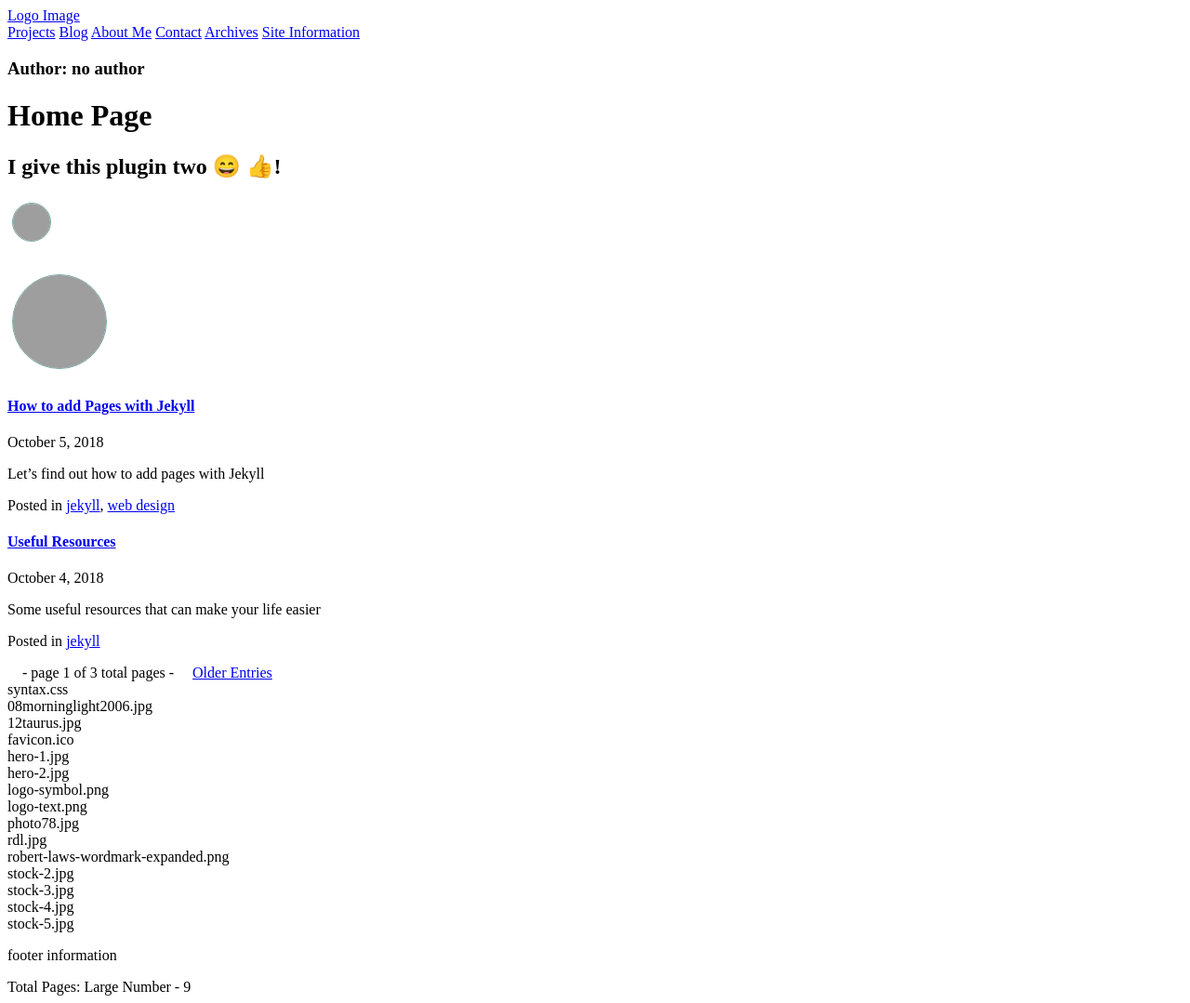
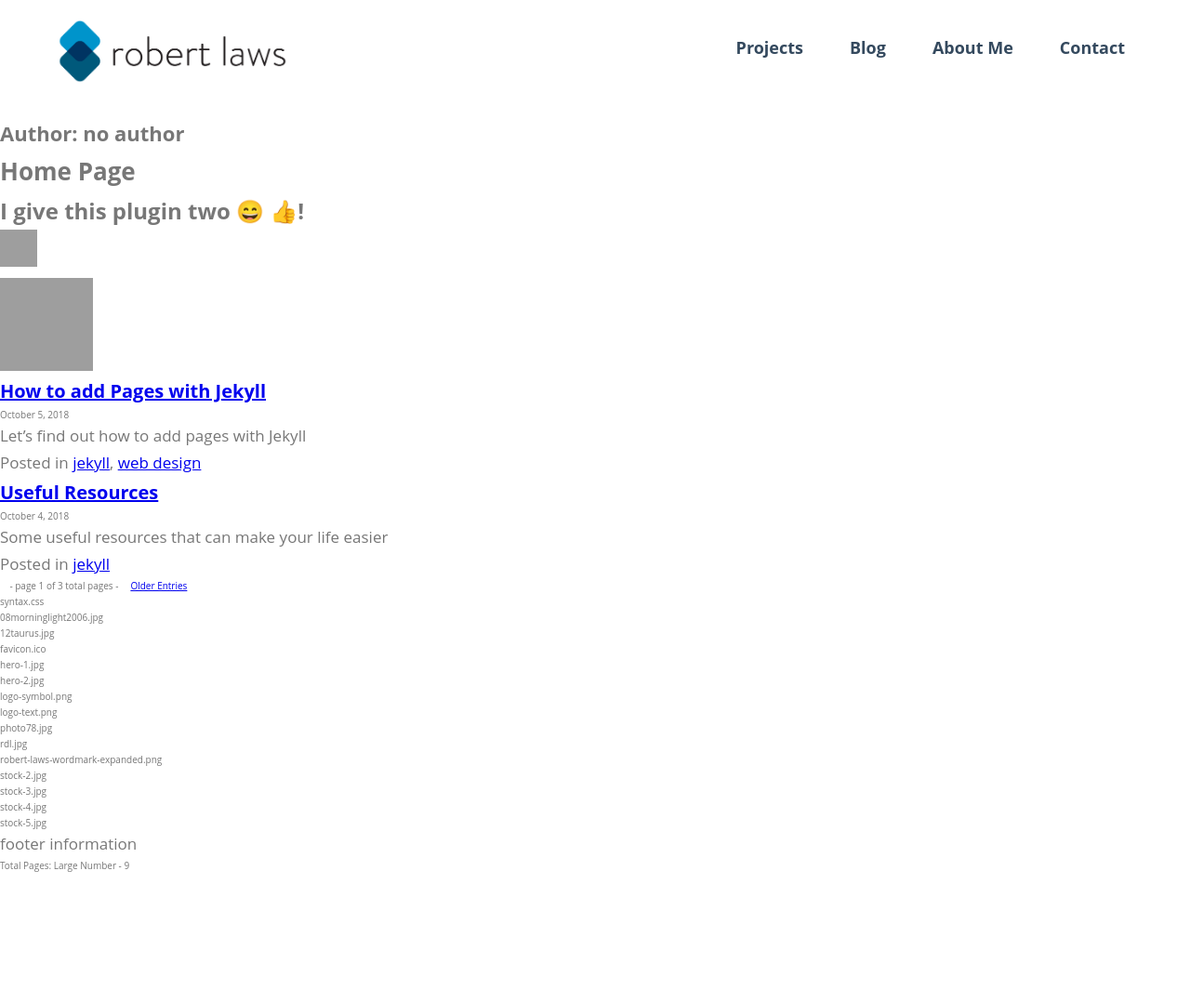
Before and after one commit to robert-laws/jekyll-review-october-2018, a Jekyll site: the page built from index.html, in a window 1280 px wide, cut to the strip 0-1079 px from the top of the page. Shown: the whole strip at 93% size. Built offline with Jekyll 4.4.1, drawn with Linux system fonts in a browser that asks for light colours; nearby versions of some CDN libraries; emoji names are drawn with the system emoji font; the list of posts is cut into pages by our own code; after the commit the page ends 940 px from its top, so only the background shows below that; grey boxes are pictures that could not be loaded.

Commit message:
add abstracts, base, and layout sass & header

```diff
--- a/_includes/header.html
+++ b/_includes/header.html
@@ -1,13 +1,9 @@
-<header>
-  <div id="logo-image">
-    <a href="{{site.baseurl}}/">Logo Image</a>
-  </div>
-  <nav>
-    <a href="{{site.baseurl}}/projects" {% if page.url=="/projects" %}class='active' {% endif %}>Projects</a>
-    <a href="{{site.baseurl}}/blog" {% if page.url=="/blog" %}class='active' {% endif %}>Blog</a>
-    <a href="{{site.baseurl}}/about" {% if page.url=="/about" %}class='active' {% endif %}>About Me</a>
-    <a href="{{site.baseurl}}/contact" {% if page.url=="/contact" %}class='active' {% endif %}>Contact</a>
-    <a href="{{site.baseurl}}/tags" {% if page.url=="/tags" %}class='active' {% endif %}>Archives</a>
-    <a href="{{site.baseurl}}/info" {% if page.url=="/info" %}class='active' {% endif %}>Site Information</a>
+<header class="website-header"><span id="navbar-toggle"><i class="fas fa-bars"></i></span>
+  <div class="website-header__logo"><a href="{{site.baseurl}}/"><img src="{{site.baseurl}}/assets/img/logo-text.png"></a></div>
+  <nav class="website-header__navigation" id="main-nav">
+    <a class="true-link" href="{{site.baseurl}}/projects">Projects</a>
+    <a class="true-link" href="{{site.baseurl}}/blog">Blog</a>
+    <a class="true-link" href="{{site.baseurl}}/about">About Me</a>
+    <a class="true-link" href="{{site.baseurl}}/contact">Contact</a>
   </nav>
 </header>
--- /dev/null
+++ b/_sass/abstracts/_colors.scss
@@ -0,0 +1,13 @@
+$color-primary: #41FFDA;
+$color-secondary: #F41D12;
+
+$color-white: #FFF;
+$color-black: #000;
+
+$color-wet-asphalt: #34495E;
+
+$call-to-action: #57b846;
+
+$color-primary-light: #0095CB;
+$color-primary-dark: #003852;
+$color-primary-medium: #005978;
--- /dev/null
+++ b/_sass/abstracts/_mixins.scss
@@ -0,0 +1,101 @@
+// MEDIA QUERIES
+
+// small tablets and large smartphones (landscape view)
+$screen-sm-min: 576px;
+
+// small tablets (portrait view)
+$screen-md-min: 800px;
+
+// tablets and small desktops
+$screen-lg-min: 1200px;
+
+// large desktops
+$screen-xl-min: 1600px;
+
+// small devices
+@mixin sm {
+  @media only screen and (max-width: #{$screen-sm-min}) {
+    @content;
+  }
+}
+
+// medium devices
+@mixin md {
+  @media only screen and (max-width: #{$screen-md-min}) {
+    @content;
+  }
+}
+
+// large devices
+@mixin lg {
+  @media only screen and (max-width: #{$screen-lg-min}) {
+    @content;
+  }
+}
+
+// extra-large devices
+@mixin xl {
+  @media only screen and (max-width: #{$screen-xl-min}) {
+    @content;
+  }
+}
+
+@mixin rwd($screen) {
+  @media only screen and (max-width: $screen + 'px') {
+    @content;
+  }
+}
+
+@mixin rwd-max-min($max-screen, $min-screen) {
+  @media only screen and (max-width: $max-screen) and (min-width: $min-screen) {
+    @content;
+  }
+}
+
+/* CONTENT SPLASH - LEFT AND RIGHT */
+
+@mixin splash-right-wide {
+  padding: 20rem 0;
+  background-color: lighten($color-primary-light, 20%);
+  clip-path: polygon(0% 10%, 100% 0%, 100% 100%, 0% 90%);
+}
+
+@mixin splash-left-wide {
+  padding: 20rem 0;
+  background-color: lighten($color-primary-light, 20%);
+  clip-path: polygon(0% 0%, 100% 10%, 100% 90%, 0% 100%);
+}
+
+@mixin splash-blog-dark {
+  padding: 20rem 0;
+  background-color: lighten($color-primary-light, 40%);
+  clip-path: polygon(0% 10%, 100% 0%, 100% 100%, 0% 90%);
+}
+
+@mixin splash-blog-light {
+  padding: 20rem 0;
+  background-color: lighten($color-primary-light, 50%);
+  clip-path: polygon(0% 0%, 100% 10%, 100% 90%, 0% 100%);
+}
+
+@mixin sideline-right-wide($self) {
+  #{$self}__sideline {
+    &--left {
+      flex: 1;
+    }
+    &--right {
+      flex: 0;
+    }
+  }
+}
+
+@mixin sideline-left-wide($self) {
+  #{$self}__sideline {
+    &--left {
+      flex: 0;
+    }
+    &--right {
+      flex: 1;
+    }
+  }
+}
--- /dev/null
+++ b/_sass/abstracts/_typography.scss
@@ -0,0 +1,37 @@
+body {
+  // font-family: Lato,'Helvetica Neue',Arial,Helvetica,sans-serif;
+  font-family: "Open Sans", sans-serif;
+  font-weight: 500;
+  line-height: 1.7;
+  color: #777;
+}
+
+// typography base
+$font-size-base: 62.5%;
+
+h1 {
+  font-size: 2.6rem;
+}
+h2 {
+  font-size: 2.4rem;
+}
+h3 {
+  font-size: 2.2rem;
+}
+h4 {
+  font-size: 2.0rem;
+}
+h5 {
+  font-size: 1.9rem;
+}
+h6 {
+  font-size: 1.8rem;
+}
+p {
+  font-size: 1.7rem;
+}
+
+::selection {
+  background-color: $color-primary-light;
+  color: $color-white;
+}
--- /dev/null
+++ b/_sass/base/_base.scss
@@ -0,0 +1,14 @@
+// WEBPAGE RESET & FONT SIZING
+* {
+  margin: 0;
+  padding: 0;
+  box-sizing: inherit;
+}
+
+html {
+  font-size: $font-size-base;
+}
+
+body {
+  box-sizing: border-box;
+}
--- /dev/null
+++ b/_sass/layouts/_content.scss
@@ -0,0 +1,5 @@
+// CONTENT AREA BETWEEN HEADER AND FOOTER
+// all content is contained in the main element
+main {
+
+}
--- /dev/null
+++ b/_sass/layouts/_footer.scss
@@ -0,0 +1,118 @@
+.footer {
+  display: flex;
+  flex-direction: column;
+  margin-top: 4rem;
+
+  &__container--top {
+    flex: 1 0 50%;
+    min-height: 400px;
+    background-color: $color-wet-asphalt;
+    display: flex;
+    flex-direction: row;
+    flex-wrap: wrap;
+  }
+
+  &__container--bottom {
+    flex: 1;
+    background-color: lighten($color-wet-asphalt, 12%);
+    padding: 20px;
+    text-align: center;
+    color: $color-white;
+  }
+
+  &__section {
+    padding: 50px 12px 0;
+
+    @include sm {
+      padding-top: 40px 12px 0;
+    }
+
+    &--logo {
+      flex: 1;
+      text-align: right;
+
+      @include sm {
+        flex: 1 0 40%;
+      }
+
+      img {
+        width: 60px;
+        height: 60px;
+        transition: opacity 0.2s ease-in 0.1s;
+
+        &:hover {
+          opacity: 0.9;
+        }
+      }
+    }
+
+    &--sitemap {
+      flex: 1;
+      color: $color-white;
+      text-align: left;
+      margin-top: 1.5rem;
+
+      & > *:not(:first-child) {
+        margin-left: 0.5rem;
+      }
+
+      @include sm {
+        flex: 1 0 60%;
+      }
+
+      h5, p {
+        margin-bottom: 10px;
+      }
+
+      a {
+        color: $color-white;
+        text-decoration: none;
+
+        &:hover {
+          color: lighten($color-primary, 20%);
+        }
+      }
+    }
+
+    &--social-media {
+      flex: 1;
+      text-align: right;
+      // align-self: flex-start;
+
+      @include lg {
+        flex: 0;
+        display: flex;
+        flex-direction: column;
+        align-items: center;
+      }
+
+      @include sm {
+        flex: 1 0 100%;
+        display: flex;
+        flex-direction: row;
+        justify-content: center;
+        align-items: flex-end;
+        text-align: center;
+        padding-bottom: 3rem;
+      }
+
+      a {
+        font-size: 3rem;
+        margin: 0 1.2rem;
+        color: $color-white;
+
+        &:hover {
+          color: lighten($color-primary, 20%);
+        }
+      }
+    }
+
+    &--placeholder {
+      flex: 1;
+
+      @include sm {
+        padding: 5px;
+      }
+    }
+  }
+}
--- /dev/null
+++ b/_sass/layouts/_header.scss
@@ -0,0 +1,131 @@
+.website-header {
+  max-width: 120rem;
+  margin: 0 auto;
+  padding: 0 0 2rem;
+  position: relative;
+
+  display: flex;
+  justify-content: space-between;
+
+  @include lg {
+    max-width: 100rem;
+  }
+
+  @include sm {
+    flex-direction: column;
+    justify-content: center;
+  }
+
+  &__logo {
+    display: flex;
+    align-items: flex-start;
+    padding-top: 1rem;
+    background-color: $color-white;
+    z-index: 10;
+
+
+    @include sm {
+      align-items: center;
+      justify-content: center;
+    }
+
+    h1 {
+      align-self: center;
+    }
+
+    img {
+      padding: 1rem;
+      height: 9rem;
+      transition: all 0.2s ease-in 0.1s;
+
+      @include sm {
+        height: 7.5rem;
+      }
+
+      &:hover {
+        opacity: 0.9;
+      }
+    }
+  }
+
+  &__navigation {
+    align-self: center;
+    margin-right: 0.5rem;
+    font-size: 1.8rem;
+    display: flex;
+    transition: margin-top 1s cubic-bezier(0.17, 0.04, 0.03, 0.94);
+
+    &.active-nav {
+      @include sm {
+        display: flex;
+        margin-top: 0rem;
+      }
+
+      @include rwd-max-min(100rem, $screen-sm-min) {
+        display: flex !important;
+        margin-top: 0rem;
+      }
+    }
+
+    @include sm {
+      width: 100%;
+      flex-direction: column;
+      align-items: center;
+      margin-right: 0px;
+      margin-top: -21rem;
+      border-top: 5px solid $color-wet-asphalt;
+      border-bottom: 5px solid $color-wet-asphalt;
+    }
+
+    a {
+      color: $color-wet-asphalt;
+      font-weight: bold;
+      margin: 2.5rem;
+      text-decoration: none;
+      display: inline-block;
+      position: relative;
+      transition: color 0.25s ease-out 0.1s;
+
+      @include sm {
+        margin: 1rem;
+      }
+
+      &::after {
+        content: '';
+        display: block;
+        width: 0;
+        height: 2px;
+        background: $color-wet-asphalt;
+        transition: width 0.2s ease-out 0.1s;
+      }
+
+      &:hover {
+        color: $color-wet-asphalt;
+
+        &::after {
+          width: 100%;
+        }
+      }
+    }
+  }
+}
+
+#navbar-toggle {
+  display: none;
+
+  @include sm {
+    display: block;
+    position: absolute;
+    top: 1.5rem;
+    right: 2rem;
+    cursor: pointer;
+    color: rbga($color-black, 0.8);
+    font-size: 3rem;
+    z-index: 200;
+    transition: color 0.2s;
+
+    &:hover {
+      color: rgba($color-black, 1);
+    }
+  }
+}
--- a/_sass/main.scss
+++ b/_sass/main.scss
@@ -1,42 +1,11 @@
-.active {
-  color: green;
-}
+// ABSTRACTS
+@import "abstracts/variables";
+@import "abstracts/colors";
+@import "abstracts/typography";
+@import "abstracts/mixins";
 
-.task-list {
-  list-style: none;
-  margin-top: 4px;
+// BASE
+@import "base/base";
 
-  li {
-    padding: 2px 0;
-
-    input {
-      margin-right: 10px;
-      margin-top: 2px;
-    }
-  }
-}
-
-img.medium-image {
-  width: 400px;
-}
-
-.project-list {
-  margin: 6px 0 0 20px;
-}
-
-hr {
-  margin: 20px 0;
-}
-
-.note {
-  border: 1px solid blue;
-  padding: 10px;
-  margin: 10px;
-  color: darkred;
-}
-
-.avatar {
-  margin: 5px;
-  border-radius: 100px;
-  border: 1px solid #7AA;
-}
+// LAYOUTS
+@import "layouts/header";
```
Also changed, not shown: _sass/abstracts/_variables.scss (added).
